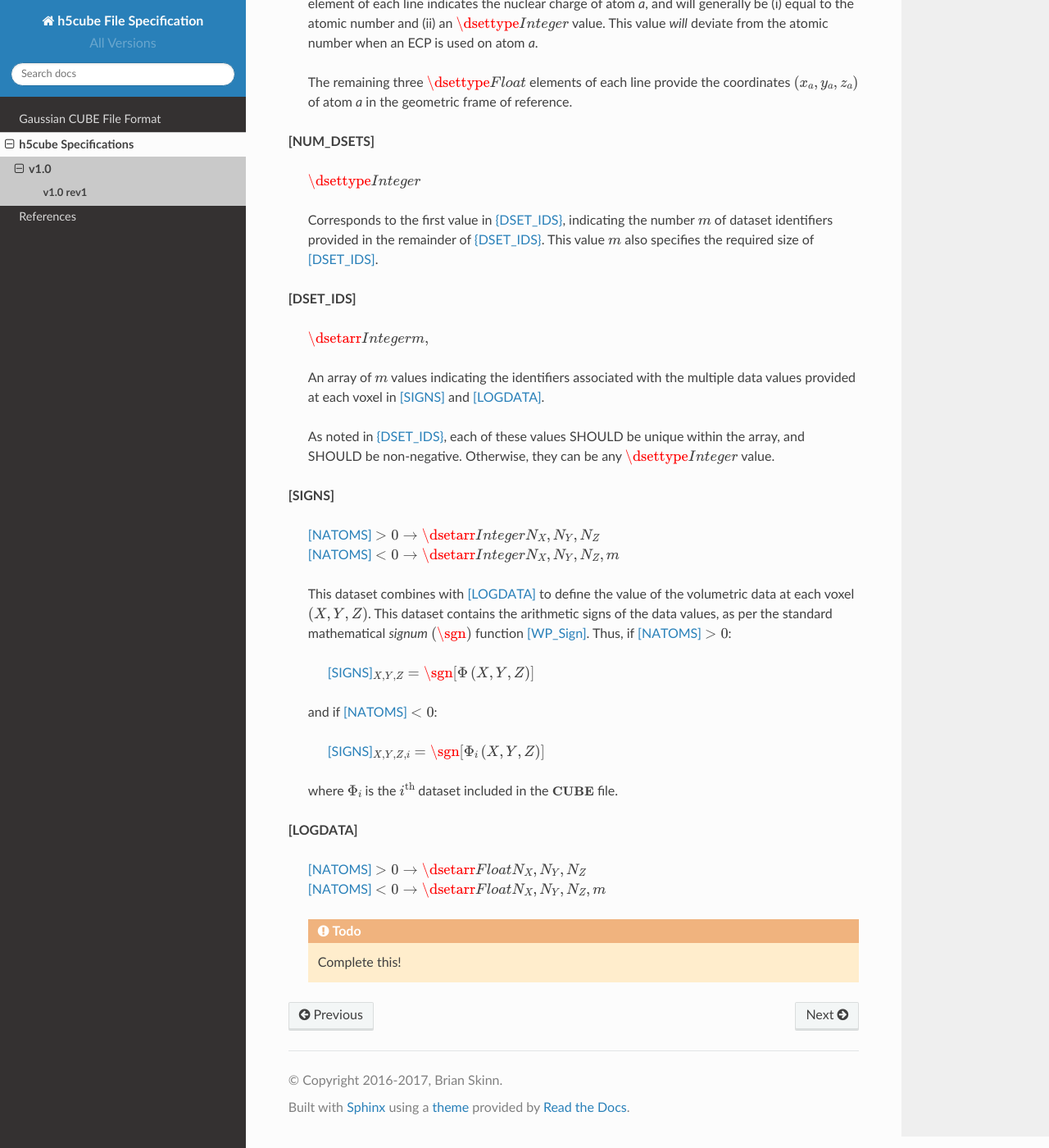
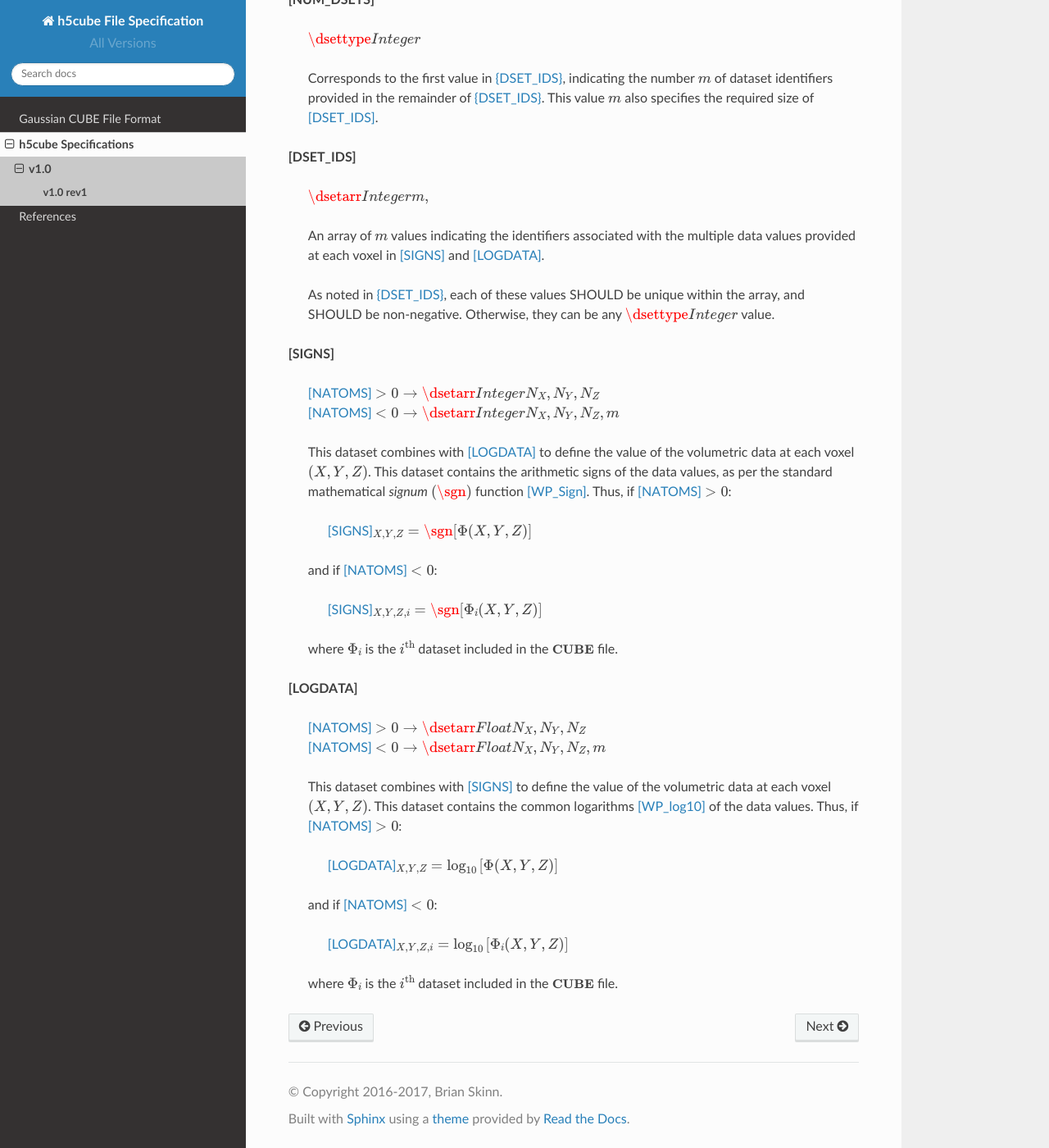
Before and after one commit to bskinn/h5cube-spec, a Sphinx documentation site: the page built from doc/source/specs/v1_0/v1_0__rev1.rst, in a window 1280 px wide and 1400 px high, scrolled down 2576 px. Shown: the whole window at 82% size. Built offline with Sphinx 7.4.7 and the Read the Docs theme 2.0.0, drawn with Linux system fonts in a browser that asks for light colours; formulas are drawn with MathJax 3; some of the changed text lies outside the part shown.

Commit message:
DRAFT: cubeformat, specs, references
cubeformat.rst:

 * Clarify that applications should gracefully handle a negative
   first value in XAXIS by disregarding it
 * Remove SHOULD admonition that voxel axis spanning vector
   components ought to be non-negative. Certainly there are
   reasonable situations where one or more components may be
   negative (e.g., an orthorhombic system with a 'left-handed'
   cant)

index.rst:

 * Change 'Contents' to an actual header for visual emphasis
 * Remove the 'Indices and tables' section, since none of the
   links lead to anything particularly useful anyways.

references.rst: Add Wik 'logarithm' and 'pseudopotential' entries

specs.rst: Relocate list of specs versions to above the exposition
  material, and add a new 'Syntax and Conventions' subhead for
  the latter.

v1_0__rev1.rst:

 * Change from 'Table of Contents' to 'Datasets' header
 * Fix 'linen' typo in [COMMENT2]
 * Remove SHOULD admonitions for ?AXIS datasets indicating voxel
   axis spanning vector componenets ought to be non-negative
   (see above).
 * Add [WP_PP] reference to [GEOM]
 * Tighten spacing in equations of [SIGNS]
 * Draft [LOGDATA] description

```diff
--- a/doc/source/cubeformat.rst
+++ b/doc/source/cubeformat.rst
@@ -151,13 +151,11 @@
     utility allows a negative value here as a flag for the units of the axis dimensions,
     in a |CUBE| file distance units MUST **always** be in Bohrs, and thus the 'units flag'
     function of a negative sign is superfluous. It is prudent to design applications to
-    handle gracefully a negative value here, however.
+    handle gracefully (viz., disregard the sign of) a negative value here, however.
 
     The second through fourth values on this line are the components of the vector
     :math:`\vec X`
-    defining the voxel :math:`X`-axis.  They SHOULD all be non-negative; proper
-    loading/interpretation/calculation behavior is
-    not guaranteed if negative values are supplied. As noted in the
+    defining the voxel :math:`X`-axis.  As noted in the
     Gaussian documentation [Gau16]_, the voxel axes need neither be orthogonal
     nor aligned with the geometry axes. However, many tools only support
     voxel axes that **are** aligned with the geometry axes (and thus are also orthogonal).
--- a/doc/source/references.rst
+++ b/doc/source/references.rst
@@ -11,6 +11,10 @@
 
 .. [UIUC16] "Cube Plugin, Version 1.1." Website of the Theoretical and Computational Biophysics Group, University of Illinois at Urbana-Champaign. `http://www.ks.uiuc.edu/Research/vmd/... <http://www.ks.uiuc.edu/Research/vmd/plugins/molfile/cubeplugin.html>`__. Accessed 11 Dec 2016. |extlink|
 
+.. [WP_log10] "Common logarithm." Wikipedia, The Free Encyclopedia. `https://en.wikipedia.org/w/... <https://en.wikipedia.org/w/index.php?title=Common_logarithm&oldid=786513164>`__. Link is to article version as of 19 Jun 2017, accessed 20 Jul 2017. |extlink|
+
+.. [WP_PP] "Pseudopotential." Wikipedia, The Free Encyclopedia. `https://en.wikipedia.org/w/... <https://en.wikipedia.org/w/index.php?title=Pseudopotential&oldid=787559932>`__. Link is to article version as of 26 Jun 2017, accessed 20 Jul 2017. |extlink|
+
 .. [WP_Sign] "Sign function." Wikipedia, The Free Encyclopedia. `https://en.wikipedia.org/w/... <https://en.wikipedia.org/w/index.php?title=Sign_function&oldid=777649951>`__. Link is to article version as of 28 Apr 2017, accessed 10 May 2017. |extlink|
 
 
--- a/doc/source/specs/v1_0/v1_0__rev1.rst
+++ b/doc/source/specs/v1_0/v1_0__rev1.rst
@@ -97,7 +96,7 @@
     :math:`N_X`, and MUST be a positive integer value, despite the
     |Float_t| type of the dataset. The remaining three
     elements are the vector :math:`\vec X` defining
-    the voxel :math:`X`-axis, and SHOULD all be non-negative.
+    the voxel :math:`X`-axis.
     See |XAXIS| for more information about
     the semantics of these values.
 
@@ -113,7 +112,7 @@
     :math:`N_Y`, and MUST be a positive integer value, despite the
     |Float_t| type of the dataset. The remaining three
     elements are the vector :math:`\vec Y` defining the voxel
-    :math:`Y`-axis, and SHOULD all be non-negative.
+    :math:`Y`-axis.
     See |YAXIS| for more information about the semantics of these values.
 
 
@@ -128,7 +127,7 @@
     :math:`N_Z`, and MUST be a positive integer value, despite the
     |Float_t| type of the dataset. The remaining three
     elements are the vector :math:`\vec Z` defining the voxel
-    :math:`Z`-axis, and SHOULD all be non-negative.
+    :math:`Z`-axis.
     See |ZAXIS| for more information about the semantics of these values.
 
 
@@ -142,9 +141,9 @@
     :math:`N_A` lines (see |_NATOMS|) indicates the atomic number
     of atom *a*, and MUST be an |Integer_t| value. The second
     element of each line indicates the nuclear charge of atom *a*, and will
-    generally be (i) equal to the atomic number and (ii) an |Integer_t|
-    value.  This value *will* deviate from the
-    atomic number when an ECP is used on atom *a*.
+    generally be (i) equal to the atomic number and (ii) an integer
+    quantity.  This value *will* deviate from the
+    atomic number when an ECP [WP_PP]_ is used on atom *a*.
 
     The remaining three |Float_t| elements of each line
     provide the coordinates :math:`(x_a, y_a, z_a)` of atom *a* in the
@@ -190,11 +189,11 @@
     mathematical *signum* :math:`(\sgn)` function [WP_Sign]_. Thus, if
     |_NATOMS| :math:`>0`:
 
-        |_SIGNS|\ :math:`_{X,Y,Z} = \sgn{\left[\Phi\left(X,Y,Z\right)\right]}`
+        |_SIGNS|\ :math:`_{X,Y,Z} = \sgn{\left[\Phi\!\left(X,Y,Z\right)\right]}`
 
     and if |_NATOMS| :math:`<0`:
 
-        |_SIGNS|\ :math:`_{X,Y,Z,i} = \sgn{\left[\Phi_i\left(X,Y,Z\right)\right]}`
+        |_SIGNS|\ :math:`_{X,Y,Z,i} = \sgn{\left[\Phi_i\!\left(X,Y,Z\right)\right]}`
 
     where :math:`\Phi_i` is the :math:`i^\text{th}` dataset included in the
     |CUBE| file.
@@ -207,7 +206,19 @@
     |_NATOMS| :math:`>0 \rightarrow \dsetarr{Float}{N_X,N_Y,N_Z}` |br|
     |_NATOMS| :math:`<0 \rightarrow \dsetarr{Float}{N_X,N_Y,N_Z,m}`
 
-    .. todo:: Complete this!
+    This dataset combines with |_SIGNS| to define the value of the
+    volumetric data at each voxel :math:`(X,Y,Z)`. This dataset contains
+    the common logarithms [WP_log10]_ of the data values. Thus, if
+    |_NATOMS| :math:`>0`:
+
+        |_LOGDATA|\ :math:`_{X,Y,Z} = \log_{10}{\left[\Phi\!\left(X,Y,Z\right)\right]}`
+
+    and if |_NATOMS| :math:`<0`:
+
+        |_LOGDATA|\ :math:`_{X,Y,Z,i} = \log_{10}{\left[\Phi_i\!\left(X,Y,Z\right)\right]}`
+
+    where :math:`\Phi_i` is the :math:`i^\text{th}` dataset included in the
+    |CUBE| file.
 
 
 
```
Also changed, not shown: other parts of doc/source/specs/v1_0/v1_0__rev1.rst (+3 -4 lines), doc/source/index.rst (+8 -6 lines), doc/source/specs.rst (+15 -11 lines).
